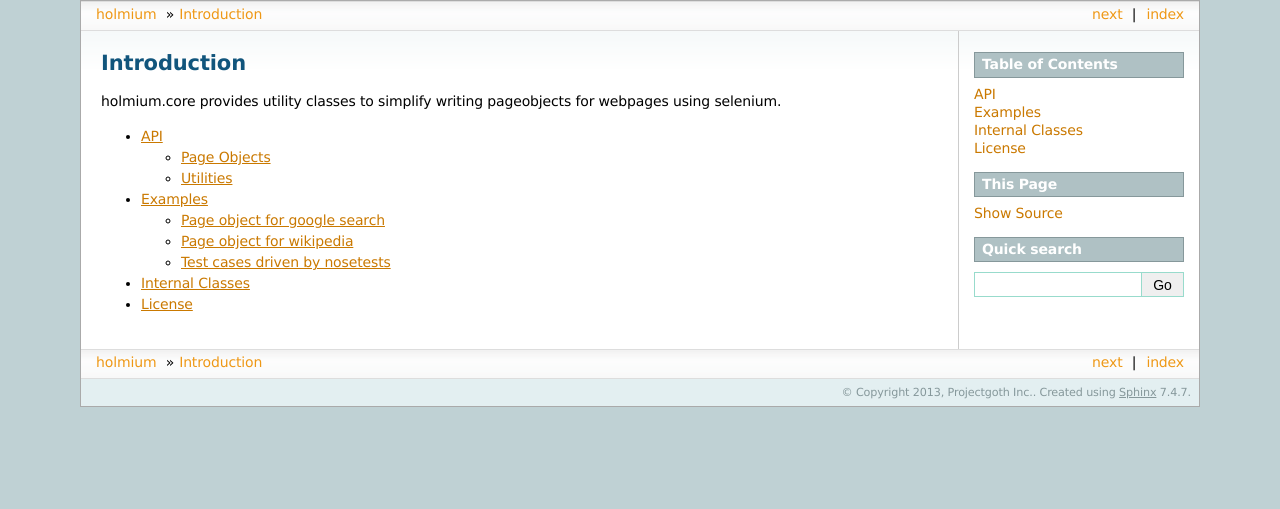
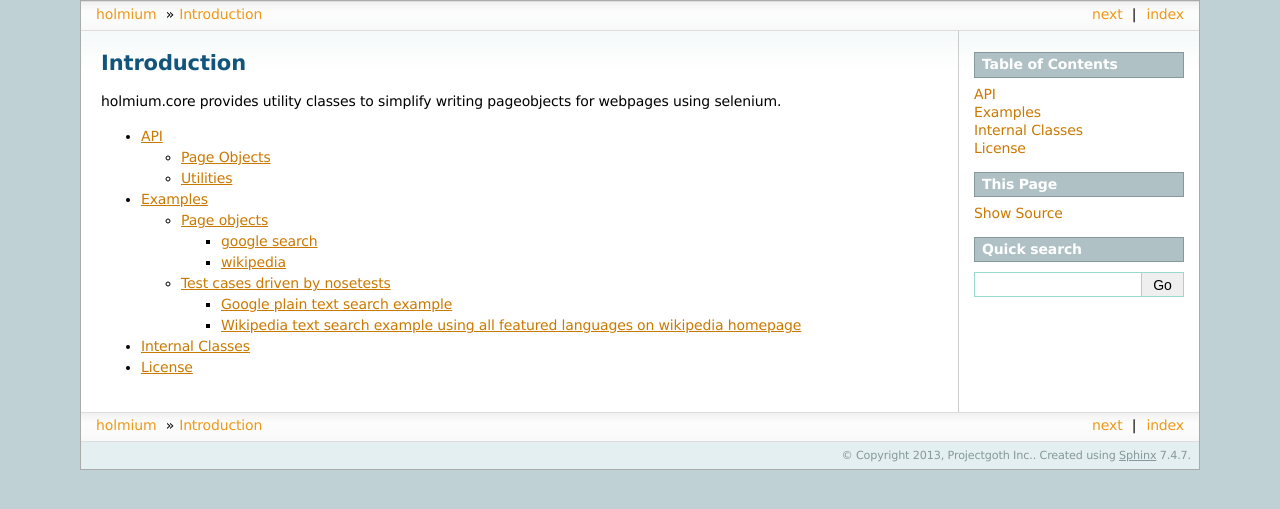
Before and after one commit to alisaifee/holmium.core, a Sphinx documentation site: the page built from doc/source/index.rst, in a window 1280 px wide. Shown: the top 509 px of the page. Built offline with Sphinx 7.4.7, drawn with Linux system fonts in a browser that asks for light colours; formulas are drawn with MathJax 3; the version number could not be read and is left out.

Commit message:
documentation layout tweaks

```diff
--- a/doc/source/examples.rst
+++ b/doc/source/examples.rst
@@ -1,16 +1,24 @@
 Examples
 ========
 
-Page object for google search
------------------------------
+Page objects
+------------
+
+google search
+~~~~~~~~~~~~~
 .. literalinclude:: ../../examples/google/pages.py
 
-Page object for wikipedia
--------------------------
+wikipedia
+~~~~~~~~~
 .. literalinclude:: ../../examples/wikipedia/pages.py
 
 
 Test cases  driven by nosetests
------------------------------
+-------------------------------
+Google plain text search example
+~~~~~~~~~~~~~~~~~~~~~~~~~~~~~~~~
 .. literalinclude:: ../../examples/google/test_search_text.py
+
+Wikipedia text search example using all featured languages on wikipedia homepage
+~~~~~~~~~~~~~~~~~~~~~~~~~~~~~~~~~~~~~~~~~~~~~~~~~~~~~~~~~~~~~~~~~~~~~~~~~~~~~~~~
 .. literalinclude:: ../../examples/wikipedia/test_search_article.py
--- a/setup.py
+++ b/setup.py
@@ -1,5 +1,5 @@
 """
-setup.py for nosedbreport
+setup.py for holmium.core
 
 
 """
```
Also changed, not shown: 2 other files.
